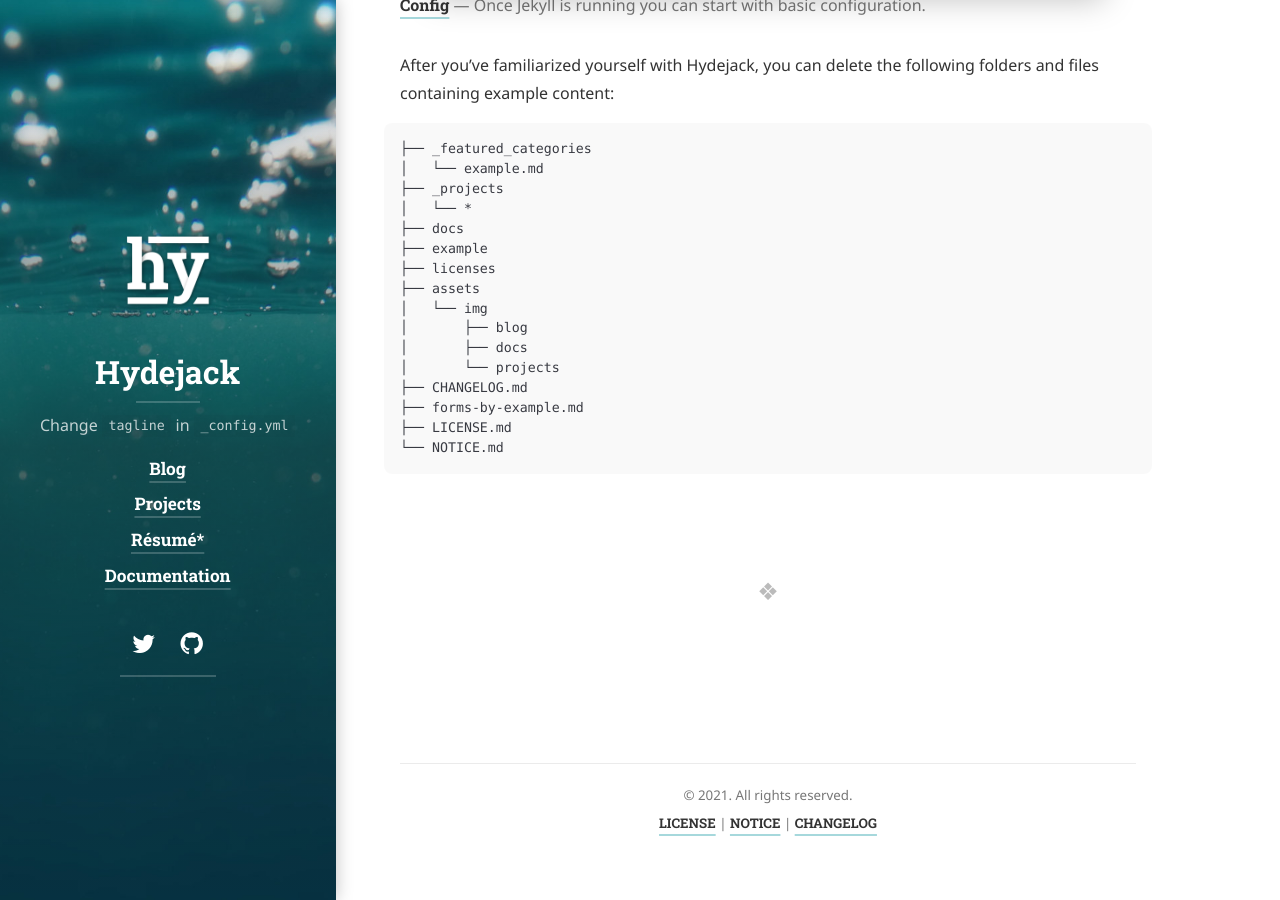
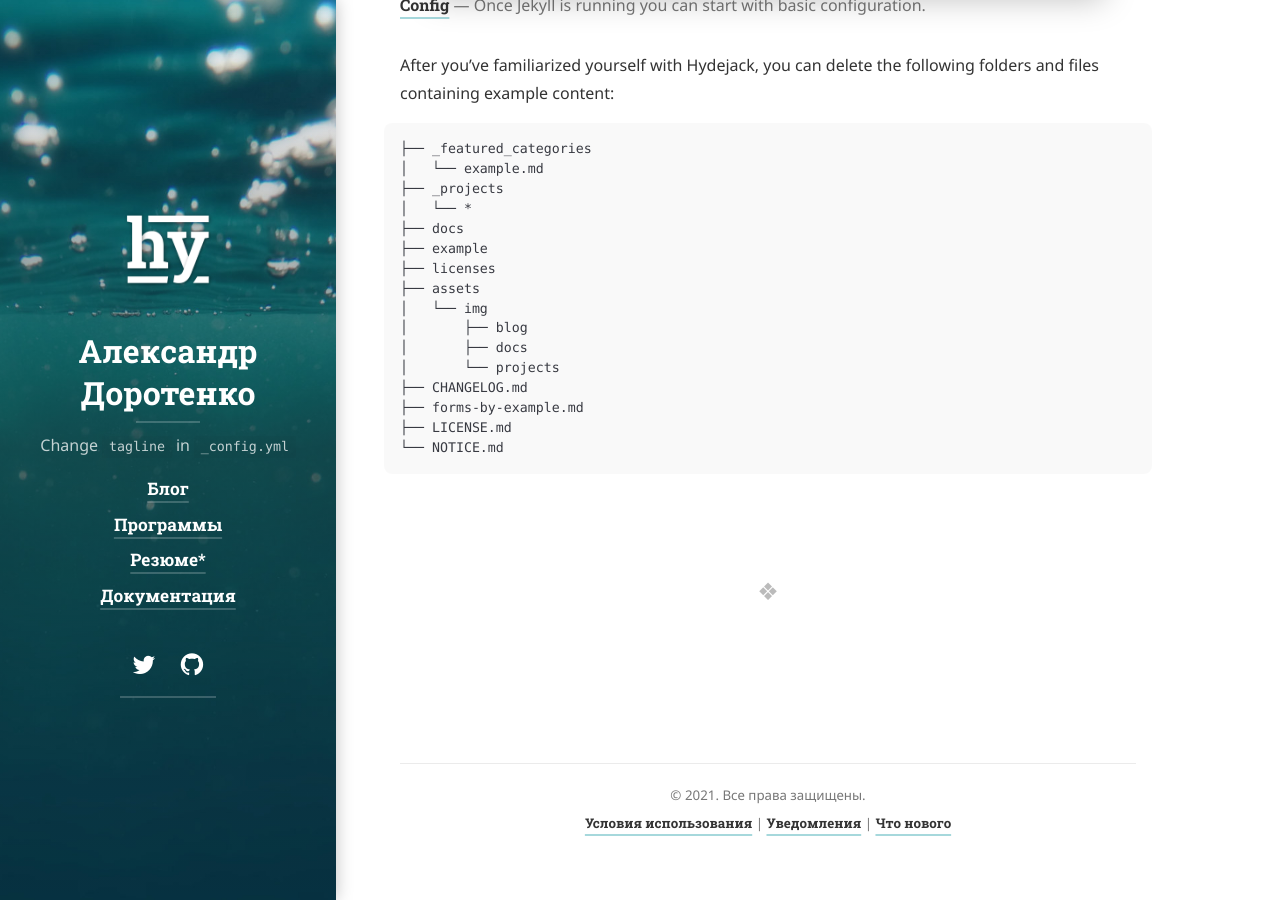
Before and after one commit to xCounsel/aledosoft, a Jekyll site: the page built from index.md, in a window 1280 px wide and 900 px high, scrolled down 577 px. Built offline with Jekyll 4.4.1, drawn with Linux system fonts in a browser that asks for light colours; cached includes are drawn as plain includes; nearby versions of some CDN libraries; some web fonts are replaced; library files that are not in the unit come from our copies.

Commit message:
Update _config.yml

```diff
--- a/_config.yml
+++ b/_config.yml
@@ -17,22 +17,21 @@
 
 # Language of your content in 2-letter code, e.g.: en, de.
 # You may also provide a location, e.g.: en-us, de_AT.
-lang:                  en
+lang:                  ru
 
 # The title of your blog. Used in the sidebar and the browser tab.
-title:                 Hydejack
+title:                 Александр Доротенко
 
 # A short description (~150 chars) of the page used for the meta description tag.
 # Can use markdown, but no more than one paragraph (enforced by `>`)
 description:           >
-  Hydejack is a boutique Jekyll theme for hackers, nerds, and academics,
-  with a focus on personal sites that are meant to impress.
+  Персональный сайт Доротенко Александра Юрьевича, врача УЗИ.
 
 # A shorter description for the sidebar.
 tagline:               Change `tagline` in `_config.yml`
 
 # A list of keywords for your blog
-keywords:              []
+keywords:              [Доротенко, УЗИ, программирование]
 
 # A (square) logo for your site.
 # If provided, it will be shown at the top of the sidebar.
@@ -49,27 +48,27 @@ author:
 
 # Add links to the sidebar.
 menu:
-  - title:             Blog
+  - title:             Блог
     url:               /blog/
-  - title:             Projects
+  - title:             Программы
     url:               /projects/
-  - title:             Résumé*
+  - title:             Резюме*
     url:               /resume/
-  - title:             Documentation
+  - title:             Документация
     url:               /docs/
 
 # Add links to the footer.
 # Typically you'll want to link to your cookie- or privacy policy (if appliable), etc..
 legal:
-  - title:             LICENSE
+  - title:             Условия использования
     url:               /LICENSE/
-  - title:             NOTICE
+  - title:             Уведомления
     url:               /NOTICE/
-  - title:             CHANGELOG
+  - title:             Что нового
     url:               /CHANGELOG/
 
 # This text will appear in a `<small>` tag in the footer of every page.
-copyright:             © 2021. All rights reserved.
+copyright:             © 2021. Все права защищены.
 
 # Format of the permalinks
 permalink:             /blog/:categories/:year-:month-:day-:title/
```
